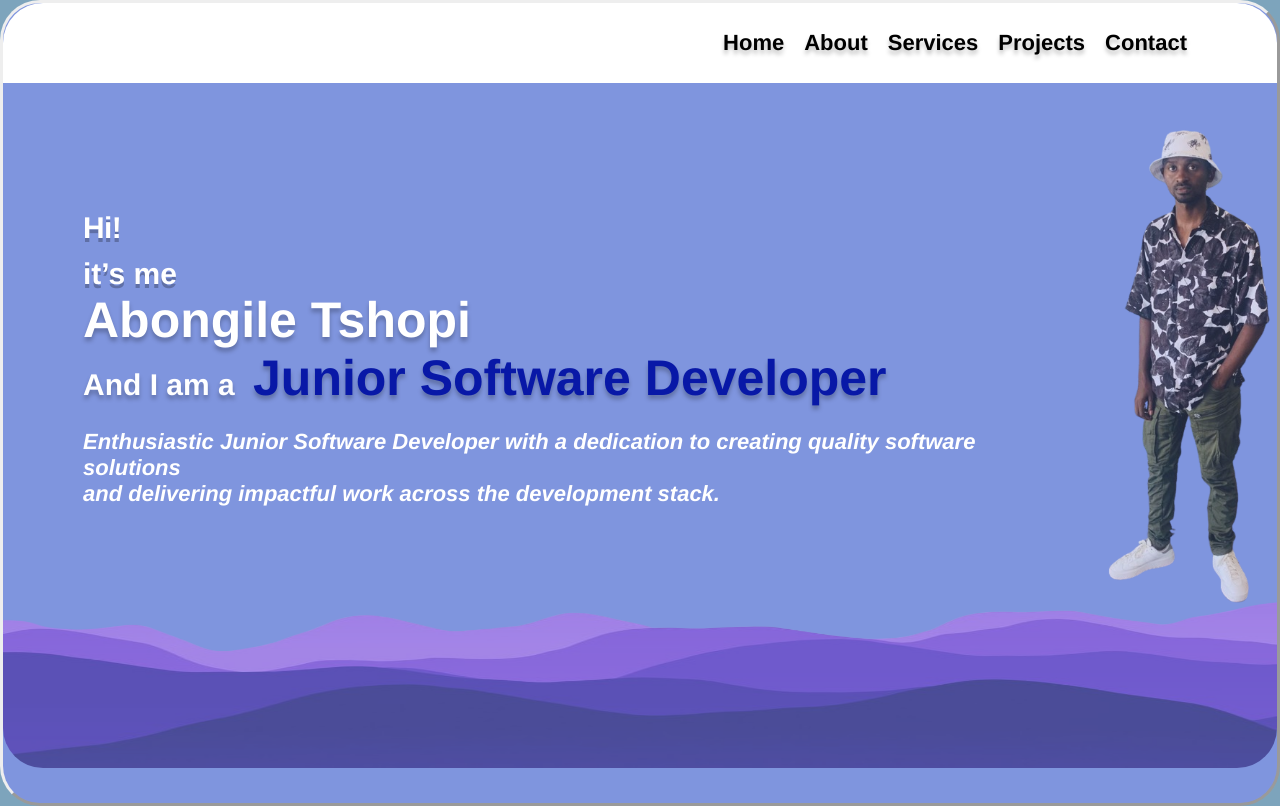
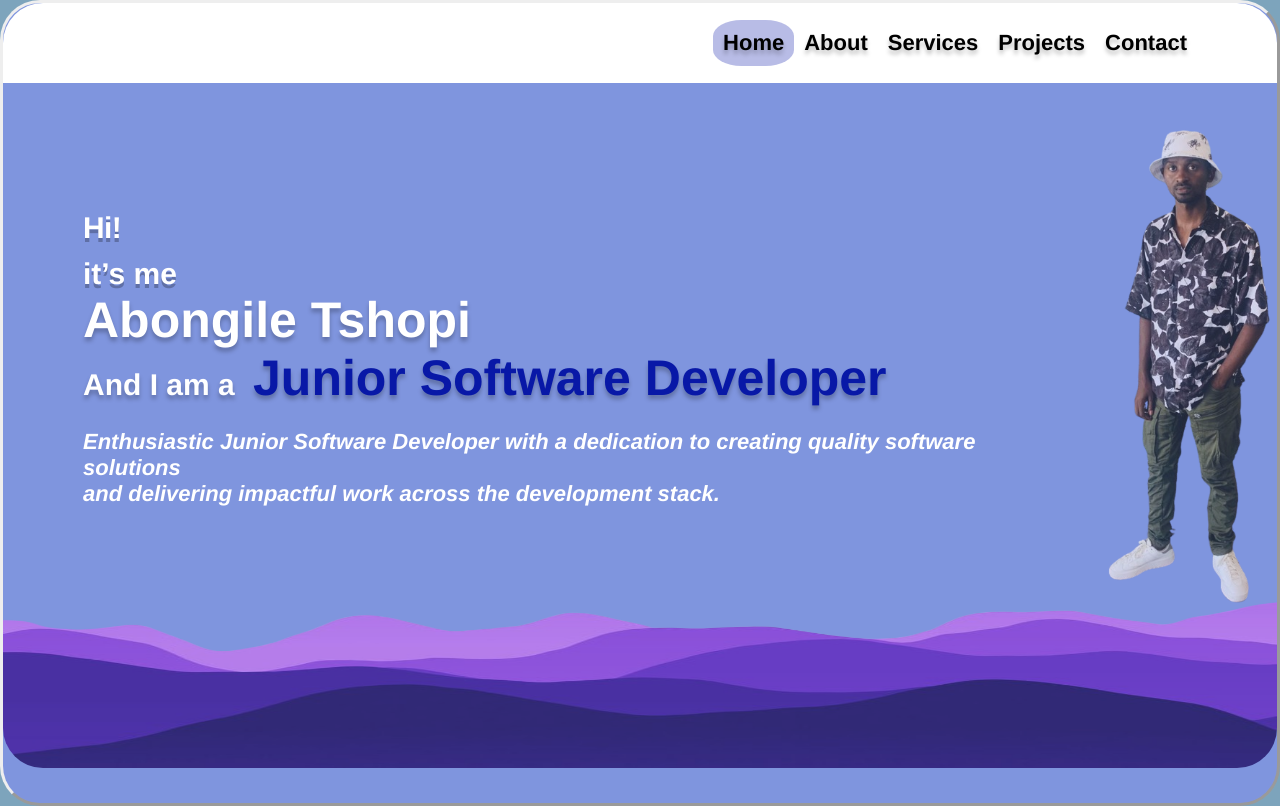
Before and after one commit to 214254151/My-Younglings-Profile, a React (Create React App) app: page / in a window 1280 px wide. Built offline with nearby package versions, Linux system fonts and the light colour scheme.

Commit message:
Hovering effects on nav

```diff
--- a/src/App.css
+++ b/src/App.css
@@ -128,13 +128,17 @@
 .waves{
   margin-top: -4rem;
   height: 200px;
-  opacity: 50%;
+  opacity: 75%;
   width: 100%;
   border-bottom-right-radius: 5dvb;
   border-bottom-left-radius: 5dvb;
 }
 .home-cage{
-  /* background-color: rgb(0, 255, 255); */
+  background-color: #0818a749;
+
+  /* border-style: outset; */
+
+  border-radius: 35%;
   size: 10px;
   height: fit-content;
 }
```
